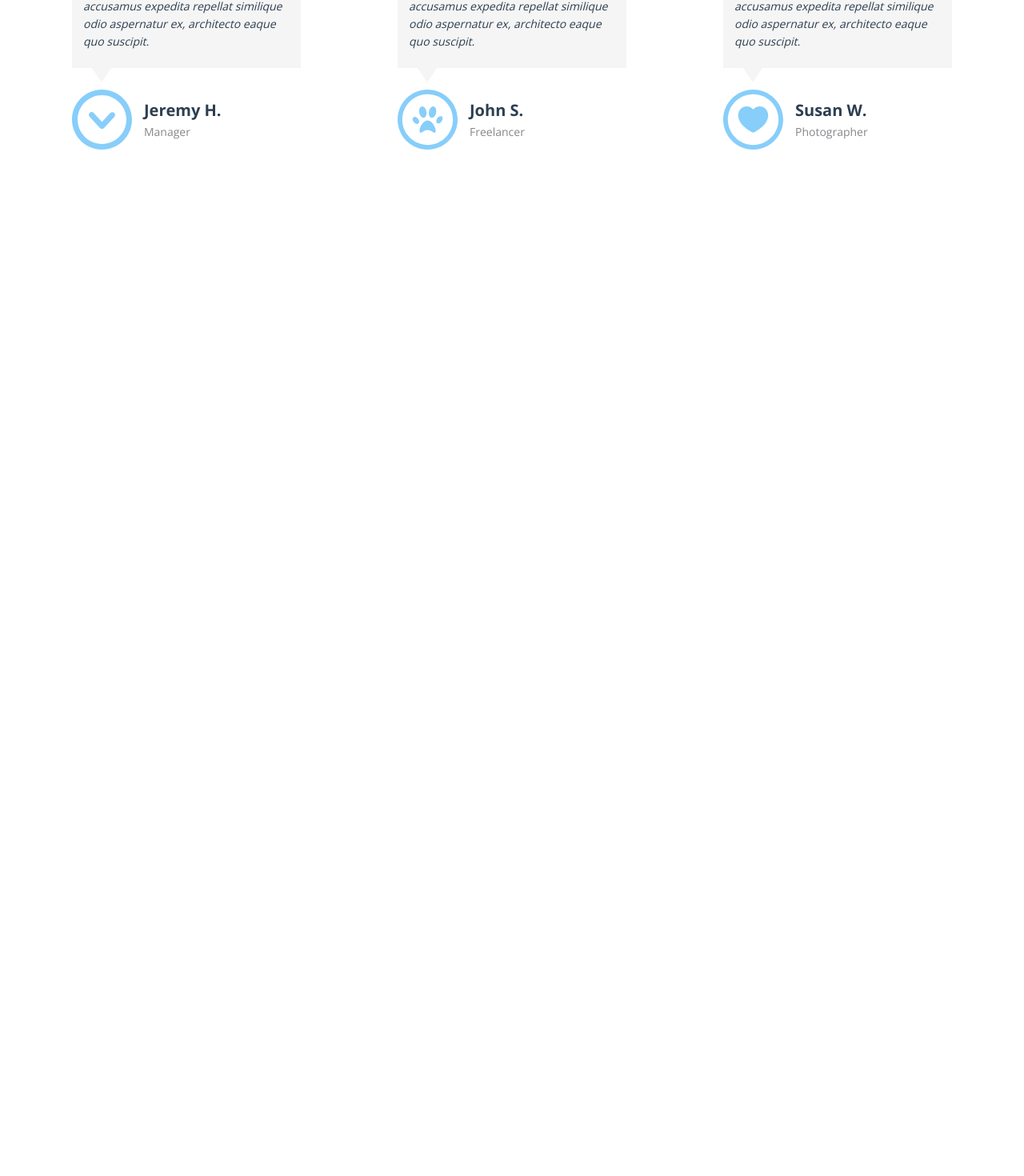
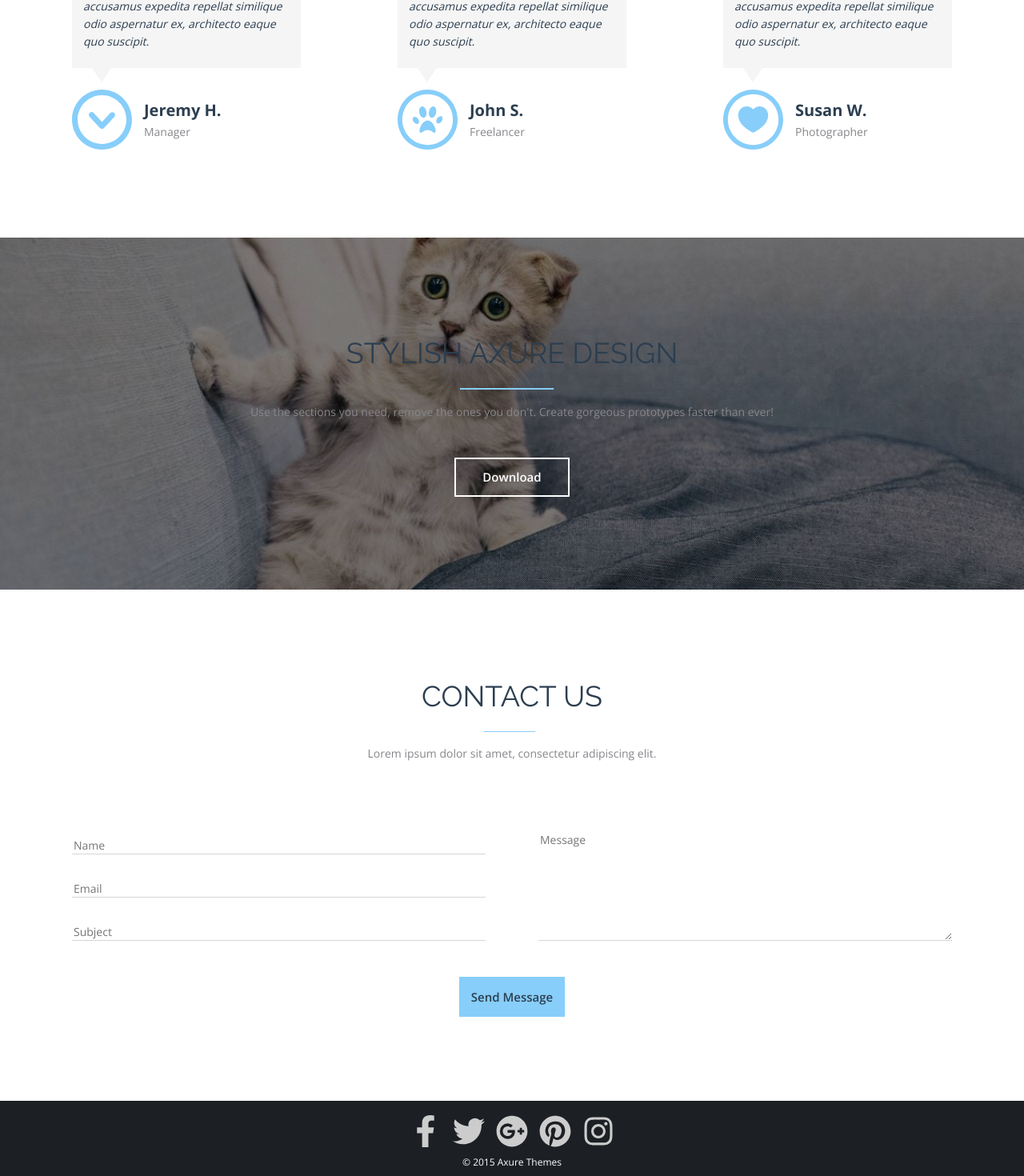
Before and after one commit to primula-mi/vue-landing-page-first, a Vue app: page / in a window 1280 px wide. Shown: the part 4239-5709 px from the top of the page at 80% size. Before the commit the page ends 4536 px from the top, so only its background shows below. Built offline with nearby package versions, Linux system fonts and the light colour scheme.

Commit message:
Add Footer page

```diff
--- a/src/App.vue
+++ b/src/App.vue
@@ -14,6 +14,8 @@ import HeaderCenterPage from "@/components/HeaderCenterPage.vue";
 import ReasonList from "@/components/ReasonList.vue";
 import PriceList from "@/components/PriceList.vue";
 import FeedbackList from "@/components/FeedbackList.vue";
+import FormContactUs from "@/components/FormContactUs.vue";
+import FooterItem from "@/components/FooterItem.vue";
 let descriptions = {
   mainPage: {
     subtitle: {
@@ -267,6 +269,22 @@ let descriptions = {
       },
     ],
   },
+  fourthTopicPage: {
+    headerCenter: {
+      subtitle: "Stylish axure design",
+      paragraph:
+        "Use the sections you need, remove the ones you don't.  Create gorgeous prototypes faster than ever!",
+    },
+    transparentButton: {
+      buttonText: "Download",
+    },
+  },
+  contactPage: {
+    headerCenter: {
+      subtitle: "Contact us",
+      paragraph: "Lorem ipsum dolor sit amet, consectetur adipiscing elit.",
+    },
+  },
 };
 </script>
 
@@ -363,6 +381,30 @@ let descriptions = {
         />
         <FeedbackList :feedbacks="descriptions.feedbackPage.feedbacks" />
       </div>
+    </section>
+    <section class="fourth-topic-page">
+      <div class="container">
+        <HeaderCenterPage
+          :description="descriptions.fourthTopicPage.headerCenter"
+          :class="{ colorWhite: true }"
+        />
+        <TransparentButton
+          :buttonText="
+            descriptions.fourthTopicPage.transparentButton.buttonText
+          "
+        />
+      </div>
+    </section>
+    <section class="contact-page">
+      <div class="container">
+        <HeaderCenterPage
+          :description="descriptions.contactPage.headerCenter"
+        />
+        <FormContactUs />
+      </div>
+    </section>
+    <section class="footer-page">
+      <FooterItem />
     </section>
   </main>
 </template>
@@ -470,4 +512,26 @@ let descriptions = {
 .feedback-list {
   margin-top: 4em;
 }
+.fourth-topic-page {
+  display: flex;
+  flex-direction: column;
+  justify-content: center;
+  align-items: center;
+  height: 55vh;
+  background: #7c7c7c url(@/assets/img/banner-main.jpg) no-repeat center/cover;
+  background-blend-mode: multiply;
+}
+.fourth-topic-page .container {
+  flex-direction: column;
+  align-items: center;
+}
+.contact-page {
+  display: flex;
+  justify-content: center;
+  align-items: center;
+}
+.contact-page .container {
+  flex-direction: column;
+  align-items: center;
+}
 </style>
--- /dev/null
+++ b/src/components/FooterItem.vue
@@ -0,0 +1,27 @@
+<script setup>
+import SocialMedia from "@/components/SocialMedia.vue";
+</script>
+<template>
+  <footer class="footer">
+    <SocialMedia :class="{ small: true }" />
+    <p>© 2015 Axure Themes</p>
+  </footer>
+</template>
+<style scoped>
+@import url("https://fonts.googleapis.com/css2?family=Open+Sans:wght@400;600;700&display=swap");
+
+.footer {
+  display: flex;
+  flex-direction: column;
+  align-items: center;
+  padding: 1.5em 0 1em;
+  background: #1c1f24;
+  color: #fff;
+  font-size: 12px;
+  font-family: "Open Sans", "Arial", sans-serif;
+}
+.social-media-icon {
+  width: 20%;
+  margin: 0 0 0.3em;
+}
+</style>
--- /dev/null
+++ b/src/components/FormContactUs.vue
@@ -0,0 +1,69 @@
+<script setup>
+import FormInputItem from "@/components/FormInputItem.vue";
+let forminputs = [
+  { placeholder: "Name" },
+  { placeholder: "Email" },
+  { placeholder: "Subject" },
+];
+</script>
+<template>
+  <form class="form" action="">
+    <div class="form__content">
+      <ul class="form__list">
+        <li
+          class="form__item"
+          v-for="input in forminputs"
+          :key="input.placeholder"
+        >
+          <FormInputItem :placeholderText="input.placeholder" />
+        </li>
+      </ul>
+      <textarea
+        name=""
+        id=""
+        cols="30"
+        rows="7"
+        placeholder="Message"
+      ></textarea>
+    </div>
+    <button class="form__button" type="submit">Send Message</button>
+  </form>
+</template>
+<style scoped>
+.form {
+  width: 100%;
+  display: flex;
+  flex-direction: column;
+  align-items: center;
+}
+.form__content {
+  width: 100%;
+  display: flex;
+  justify-content: space-between;
+  align-items: flex-end;
+  margin: 4em 0 3em;
+}
+.form__list {
+  width: 47%;
+}
+.form__item {
+  margin-top: 2em;
+  color: #000;
+}
+.form__button {
+  padding: 1em;
+  border: none;
+  background: lightskyblue;
+  color: #2c3e50;
+  font-size: 15px;
+  font-weight: 600;
+  font-family: "Open Sans", "Arial", sans-serif;
+}
+textarea {
+  width: 47%;
+  border: none;
+  border-bottom: 1px solid #d6d6d6;
+  font-size: 14px;
+  font-family: "Open Sans", "Arial", sans-serif;
+}
+</style>
```
